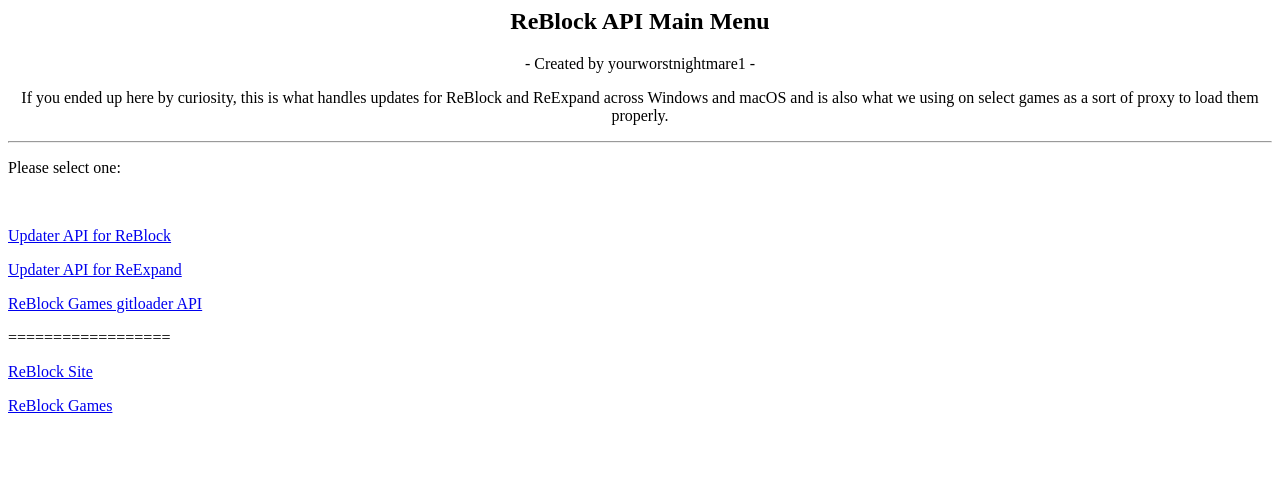
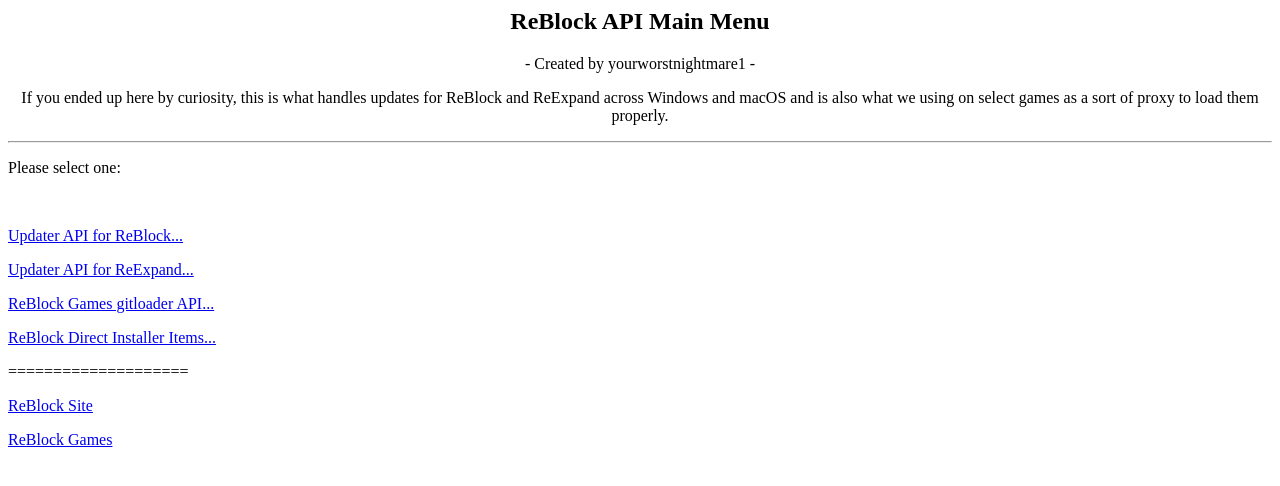
Before and after one commit to yourworstnightmare1/yourworstnightmare1.github.io, a plain HTML site: page index.html in a window 1280 px wide. Drawn offline with Linux system fonts and the light colour scheme.

Commit message:
Update index.html
Added direct installer tools

```diff
--- a/index.html
+++ b/index.html
@@ -4,10 +4,11 @@
 <hr />
 <p style="text-align: left;">Please select one:</p>
 <p style="text-align: left;">&nbsp;</p>
-<p style="text-align: left;"><a href="https://yourworstnightmare1.github.io/rbupdateapi">Updater API for ReBlock</a></p>
-<p style="text-align: left;"><a href="https://yourworstnightmare1.github.io/reupdateapi">Updater API for ReExpand</a></p>
-<p style="text-align: left;"><a href="https://yourworstnightmare1.github.io/rbgapi">ReBlock Games gitloader API</a></p>
-<p style="text-align: left;">==================</p>
+<p style="text-align: left;"><a href="https://yourworstnightmare1.github.io/rbupdateapi">Updater API for ReBlock...</a></p>
+<p style="text-align: left;"><a href="https://yourworstnightmare1.github.io/reupdateapi">Updater API for ReExpand...</a></p>
+<p style="text-align: left;"><a href="https://yourworstnightmare1.github.io/rbgapi">ReBlock Games gitloader API...</a></p>
+<p style="text-align: left;"><a href="https://www.yourworstnightmare1.github.io/rbdirectins">ReBlock Direct Installer Items...</a></p>
+<p style="text-align: left;">====================</p>
 <p style="text-align: left;"><a href="https://www.sites.google.com/view/reblock">ReBlock Site</a></p>
 <p style="text-align: left;"><a href="https://www.sites.google.com/view/reblockgames">ReBlock Games</a></p>
 <p style="text-align: left;">&nbsp;</p>
```
